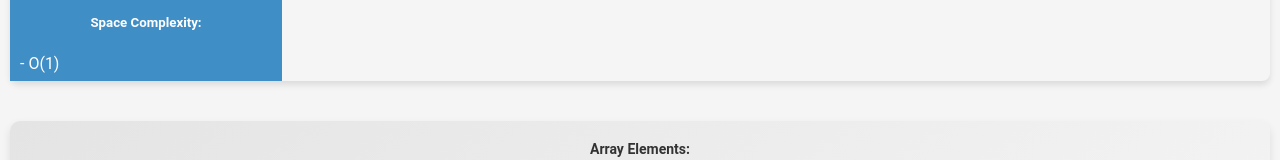
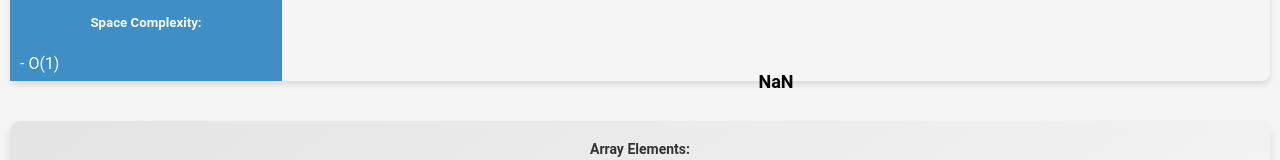
Before and after one commit to Ch-Sai-Jaswanth/vraj, a React (Create React App) app: page / in a window 1280 px wide. Both pictures are taken after typing "Sample" into the empty fields and a click on the button "Submit". Shown: the part 465-625 px from the top of the page. Built offline with nearby package versions, Linux system fonts and the light colour scheme.

Commit message:
Added numbers inside bars

```diff
--- a/src/Components/BarGraph.js
+++ b/src/Components/BarGraph.js
@@ -116,9 +116,26 @@ const BarGraph = ({ array, sortingAlgorithm }) => {
         style={{
           height: `${(value / Math.max(...array)) * 100}%`,
           width: `${100 / array.length}%`,
+          position: 'relative',
         }}
-        />
+      >
+        <span
+          style={{
+            position: 'absolute',
+            top: '50%',
+            left: '50%',
+            transform: 'translate(-50%, -50%)',
+            color: 'black',
+            fontSize: '18px',
+            fontWeight: 'bold',
+          }}
+    >
+      {value}
+    </span>
+  </div>
 ))}
+
+
     </div>
   );
 };
```
Lines whose indentation alone changed are shown as unchanged.
